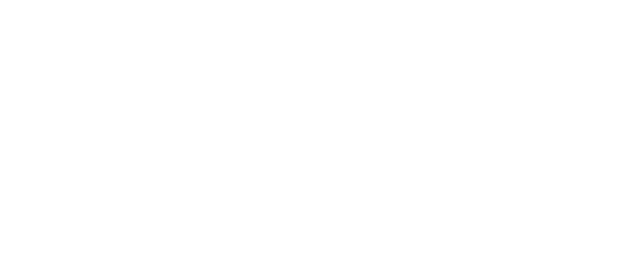
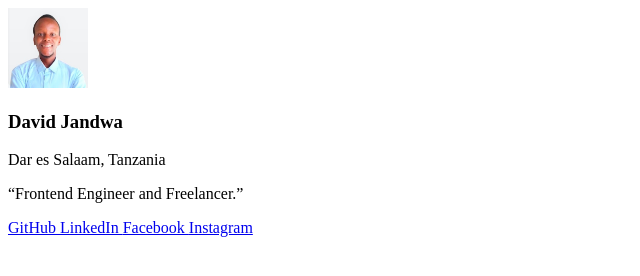
Before and after one commit to davidjandwa/Social-Links-Profile, a plain HTML site: page index.html in a window 1280 px wide. Shown: the whole page, without its empty margins (0-640 px from the left). Drawn offline with Linux system fonts and the light colour scheme.

Commit message:
Added first content

```diff
--- a/index.html
+++ b/index.html
@@ -15,6 +15,33 @@
     <title>Frontend Development | Social links profile challenge</title>
   </head>
   <body>
-
+    <main class="card">
+      <div class="card-header">
+        <img class="user-profile-picture" src="public/imgs/david-jandwa.jpg" style="width: 80px; height: 80px;" alt="David Jandwa Profile Picture" />
+        <h3 class="user-profile-name">
+          David Jandwa
+        </h3>
+        <p class="user-location">
+          Dar es Salaam, Tanzania
+        </p>
+        <p class="user-biography">
+          <q>Frontend Engineer and Freelancer.</q>
+        </p>
+      </div>
+      <div class="card-body">
+        <a class="social-link" href="https://www.github.com/davidjandwa" target="_blank">
+          GitHub
+        </a>
+        <a class="social-link" href="https://www.linkedin.com/in/davidjandwa" target="_blank">
+          LinkedIn
+        </a>
+        <a class="social-link" href="#" target="_blank">
+          Facebook
+        </a>
+        <a class="social-link" href="https://www.instagram.com/davidjandwa" target="_blank">
+          Instagram
+        </a>
+      </div>
+    </main>
   </body>
 </html>
```
